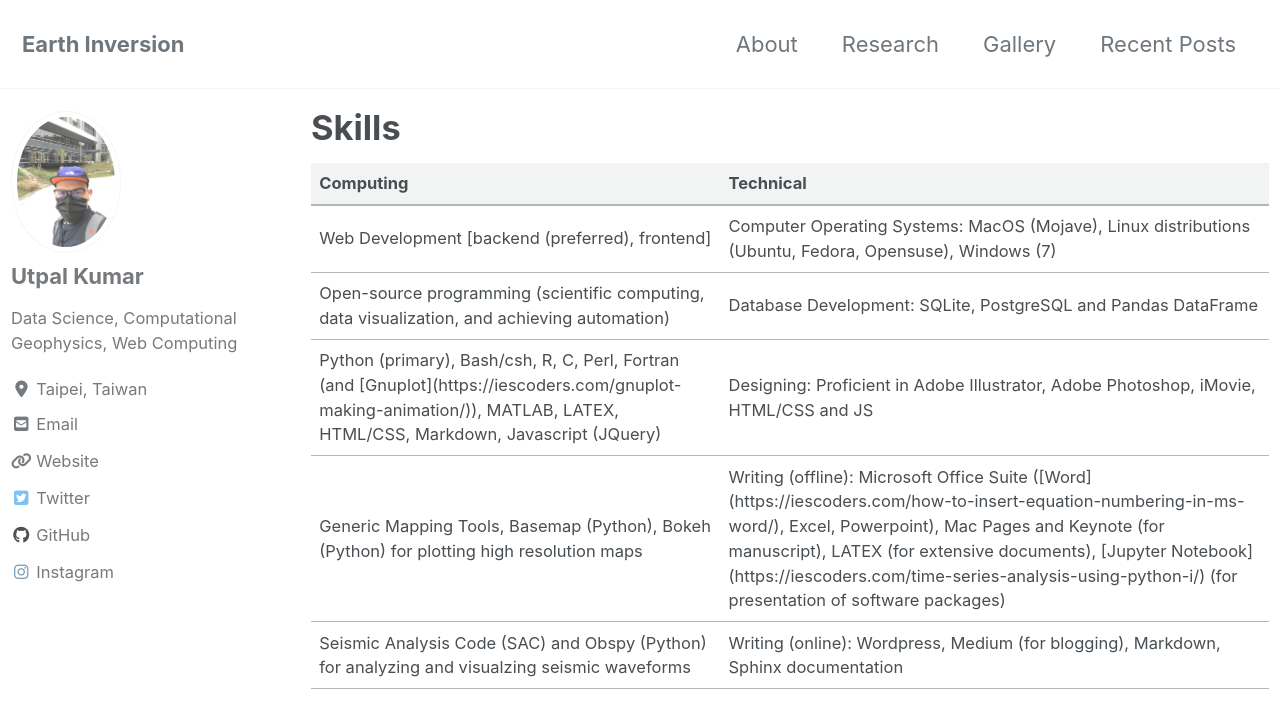
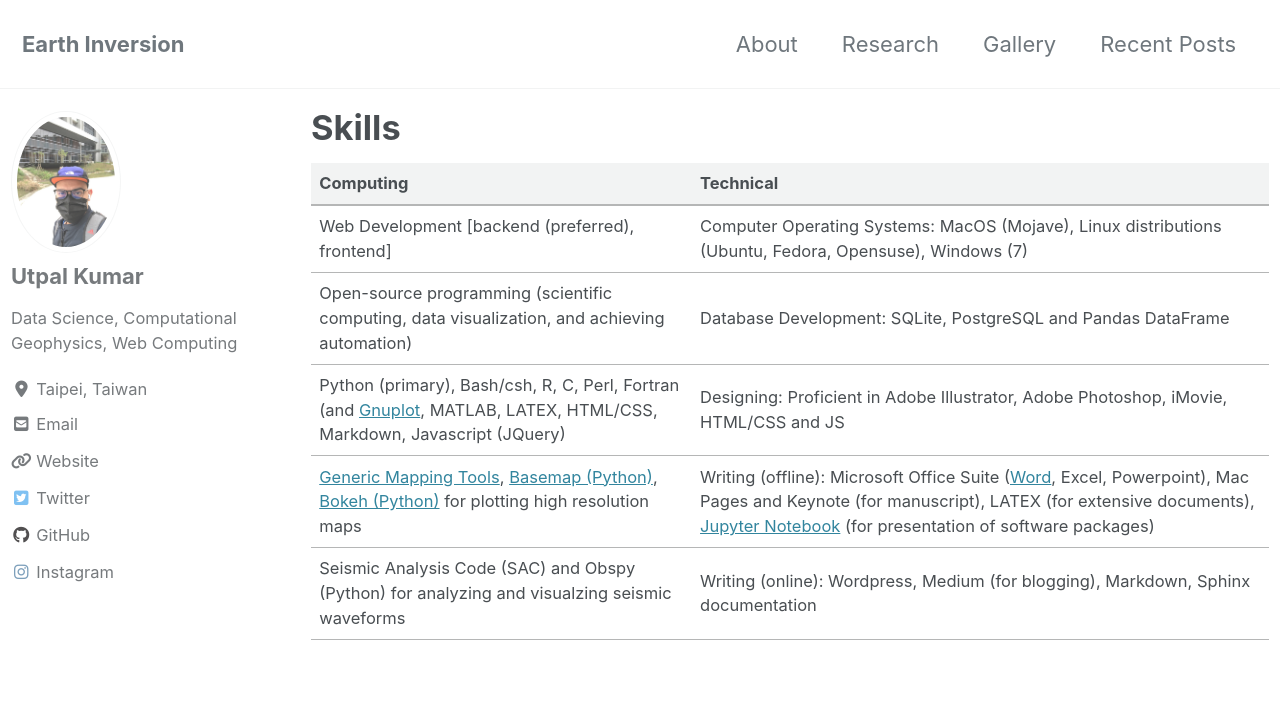
Before and after one commit to apexcodings/earthinversion.github.io, a Jekyll site: the page built from _pages/skills.md, in a window 1280 px wide and 900 px high. Shown: the top 728 px of the window. Built offline with Jekyll 4.4.1, drawn with Linux system fonts in a browser that asks for light colours; cached includes are drawn as plain includes; nearby versions of some CDN libraries; some of the changed lines change nothing that is shown.

Commit message:
skills links edit

```diff
--- a/_pages/skills.md
+++ b/_pages/skills.md
@@ -22,12 +22,12 @@
       <td>Database Development: SQLite, PostgreSQL and Pandas DataFrame</td>
     </tr>
     <tr>
-      <td>Python (primary), Bash/csh, R, C, Perl, Fortran (and [Gnuplot](https://iescoders.com/gnuplot-making-animation/)), MATLAB, LATEX, HTML/CSS, Markdown, Javascript (JQuery)</td>
+      <td>Python (primary), Bash/csh, R, C, Perl, Fortran (and <a href="https://iescoders.com/gnuplot-making-animation/">Gnuplot</a>, MATLAB, LATEX, HTML/CSS, Markdown, Javascript (JQuery)</td>
       <td>Designing: Proficient in Adobe Illustrator, Adobe Photoshop, iMovie, HTML/CSS and JS</td>
     </tr>
     <tr>
-      <td>Generic Mapping Tools, Basemap (Python), Bokeh (Python) for plotting high resolution maps</td>
-      <td>Writing (offline): Microsoft Office Suite ([Word](https://iescoders.com/how-to-insert-equation-numbering-in-ms-word/), Excel, Powerpoint), Mac Pages and Keynote (for manuscript), LATEX (for extensive documents), [Jupyter Notebook](https://iescoders.com/time-series-analysis-using-python-i/) (for presentation of software packages)</td>
+      <td><a href="https://iescoders.com/generic-mapping-tool-gmt-for-beginners/">Generic Mapping Tools</a>, <a href="https://iescoders.com/plotting-topographic-map-using-noaa-global-relief-data-in-python/">Basemap (Python)</a>, <a href="https://iescoders.com/interactive-data-visualization-in-python/">Bokeh (Python)</a> for plotting high resolution maps</td>
+      <td>Writing (offline): Microsoft Office Suite (<a href="https://iescoders.com/how-to-insert-equation-numbering-in-ms-word/">Word</a>, Excel, Powerpoint), Mac Pages and Keynote (for manuscript), LATEX (for extensive documents), <a href="https://iescoders.com/time-series-analysis-using-python-i/">Jupyter Notebook</a> (for presentation of software packages)</td>
     </tr>
     <tr>
       <td>Seismic Analysis Code (SAC) and Obspy (Python) for analyzing and visualzing seismic waveforms</td>
```
